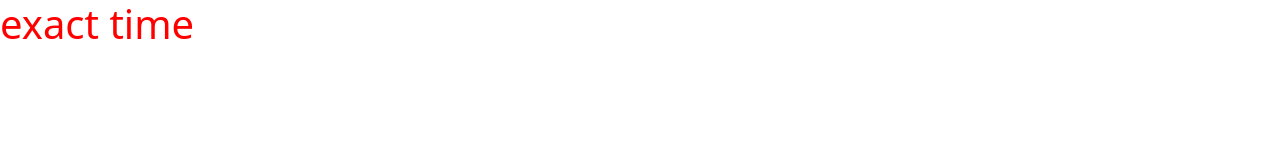
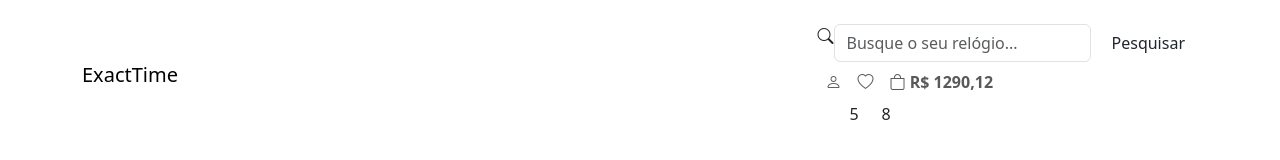
Before and after one commit to arianaarai/bootstrap-projeto-exactTime, a plain HTML site: page index.html in a window 1280 px wide. Drawn offline with nearby package versions, Linux system fonts and the light colour scheme.

Commit message:
Iniciando Navbar superior

```diff
--- a/index.html
+++ b/index.html
@@ -22,7 +22,40 @@
 </head>
 
 <body>
-    <h1>exact time</h1>
+    <!-- NAVbar -->
+    <nav class="navbar navbar-expand-lg primary-bg-color py-4 px-2" id="navbar">
+        <div class="container">
+            <a href="#" class="navbar-brand">ExactTime</a>
+            <div id="navbar-itens">
+                <div></div>
+                <form class="d-flex" id="search-form">
+                    <i class="bi bi-search primary-color"></i>
+                    <input type="search" class="form-control me-2" placeholder="Busque o seu relógio..." aria-label="Search">
+                    <button class="btn secondary-bg-color" type="submit">Pesquisar</button>
+                </form>
+                <ul class="navbar-nav mb-2 mb-lg-0">
+                    <li class="nav-item">
+                        <a href="#" class="nav-link">
+                            <i class="bi bi-person"></i>
+                        </a>
+                    </li>
+                    <li class="nav-item">
+                        <a href="#" class="nav-link">
+                            <i class="bi bi-heart"></i>
+                        </a>
+                        <span class="qty-info">5</span>
+                    </li>
+                    <li class="nav-item">
+                        <a href="#" class="nav-link">
+                            <i class="bi bi-bag"></i>
+                            <b>R$ 1290,12</b>
+                        </a>
+                        <span class="qty-info">8</span>
+                    </li>
+                </ul>
+            </div>
+        </div>
+    </nav>
 </body>
 
 </html>
```
